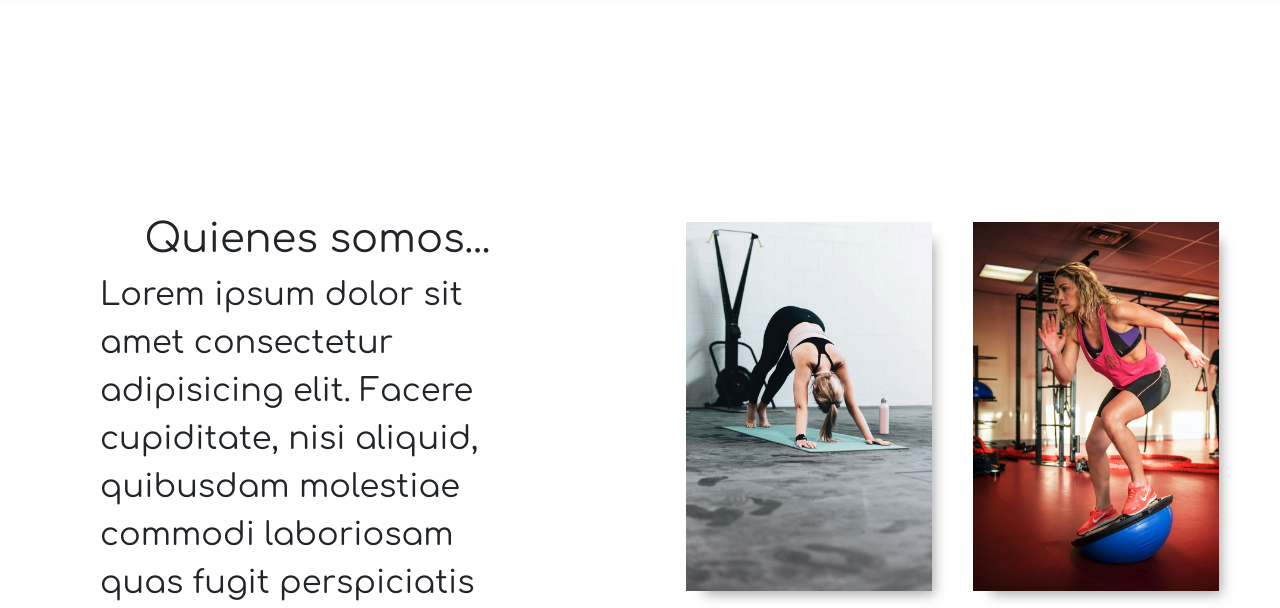
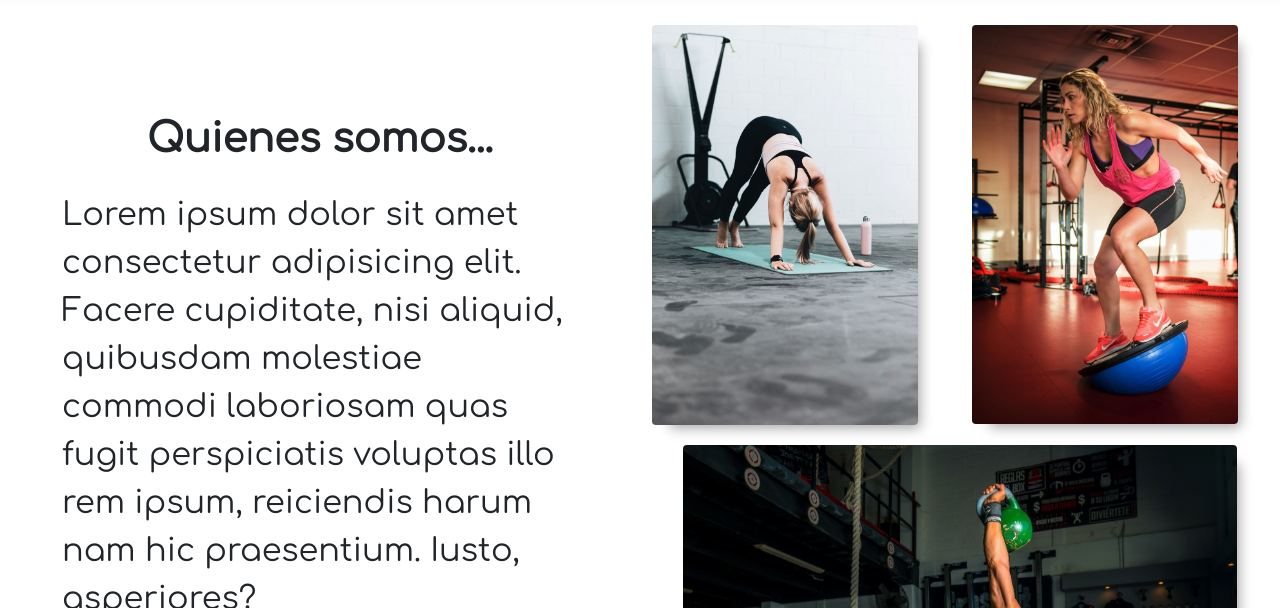
Before and after one commit to JuanBenega/Proyecto-Desarrollo-Web, a plain HTML site: page index.html in a window 1280 px wide. Shown: the part 175-783 px from the top of the page. Drawn offline with nearby package versions, Linux system fonts and the light colour scheme.

Commit message:
grid system en main index

```diff
--- a/index.html
+++ b/index.html
@@ -22,12 +22,15 @@
         <header class="header">
             <!-- zona navegable de nuestro menú-->
 
+            <!-- Navbar -->
             <nav class="navbar navbar-expand-lg">
                 <div class="container-fluid">
                     <a class="navbar-brand" href="index.html">
                         <img src="imagenes/logo.gif" alt="Cuerpo y Armonía" width="300em">
                     </a>
-                  <button class="navbar-toggler" type="button" data-bs-toggle="collapse" data-bs-target="#navbarNavAltMarkup" aria-controls="navbarNavAltMarkup" aria-expanded="false" aria-label="Toggle navigation">
+                    <button class="navbar-toggler" type="button" data-bs-toggle="collapse"
+                        data-bs-target="#navbarNavAltMarkup" aria-controls="navbarNavAltMarkup" aria-expanded="false"
+                        aria-label="Toggle navigation">
                         <span class="navbar-toggler-icon"></span>
                     </button>
 
@@ -41,67 +44,50 @@
                     </div>
                 </div>
             </nav>
+            <!-- Fin Navbar -->
 
-
-            <!-- <nav> -->
-                <!--Logo/Inicio-->
-                <!-- <a class="header-logo" href="index.html">
-                    <img src="imagenes/logo.gif" alt="Cuerpo y Armonía" width="100%">
-                </a>
-
-                <div class="header-options"> -->
-                    <!--Redes sociales-->
-                    <!-- <div class="header-social">
-                        <a href="https://web.whatsapp.com" target="_blank">
-                            <img src="imagenes/whatsapp.png" alt="Whatsapp" width="70%">
-                        </a>
-                        <a href="https://www.facebook.com/cuerpo.y.armonia/" target="_blank">
-                            <img src="imagenes/facebook.png" alt="Facebook" width="70%">
-                        </a>
-                        <a href="https://www.instagram.com/cuerpo.y.armonia/" target="_blank">
-                            <img src="imagenes/instagram.png" alt="Instagram" width="70%">
-                        </a>
-                    </div> -->
-
-                    <!--Menú-->
-                    <!-- <ul>
-                        <li>
-                            <a href="bienestar.html">Bienestar</a>
-                        </li>
-                        <li>
-                            <a href="entrenamiento.html">Entrenamiento</a>
-                        </li>
-                        <li>
-                            <a href="masajes.html">Masajes</a>
-                        </li>
-                        <li>
-                            <a href="turno.html">Sacá tu turno</a>
-                        </li>
-                    </ul>
-                </div>
-            </nav> -->
         </header>
         <!--Fin Header-->
 
         <!--Main-->
-        <!--sección Nosotros-->
         <section class="us">
+            <div class="container-fluid">
+                <div class="row">
+                    <!--sección Texto Nosotros-->
+                    <div class="col-md-6">
                         <h1>Quienes somos...</h1>
                         <p>
-                Lorem ipsum dolor sit amet consectetur adipisicing elit. Facere cupiditate, nisi aliquid, quibusdam
-                molestiae commodi laboriosam quas fugit perspiciatis voluptas illo rem ipsum, reiciendis harum nam
+                            Lorem ipsum dolor sit amet consectetur adipisicing elit. Facere cupiditate, nisi aliquid,
+                            quibusdam
+                            molestiae commodi laboriosam quas fugit perspiciatis voluptas illo rem ipsum, reiciendis
+                            harum
+                            nam
                             hic
                             praesentium. Iusto, asperiores?
                         </p>
+                    </div>
+                    <!-- Fin sección Texto Nosotros -->
+
+                    <!-- sección de Imagenes Nosotros -->
+                    <div class="col-md-6">
+                        <div class="row">
+                            <div class="col-md-6">
+                                <img class="main-pic rounded img-fluid" src="imagenes/imagen-1.jpg" alt="Actividad física">
+                            </div>
+                            <div class="col-md-6">
+                                <img class="main-pic rounded img-fluid" src="imagenes/imagen-2.jpg" alt="Pilates Reformer">
+                            </div>
+                        </div>
+                        <div class="row">
+                            <div class="col-md-12">
+                                <img class="main-pic rounded mx-auto d-block" src="imagenes/imagen-3.jpg" alt="Meditación">
+                            </div>
+                        </div>
+                    </div>
+                    <!-- Fin sección de Imagenes Nosotros -->
+                </div>
+            </div>
         </section>
-
-        <!--sección de imágenes ilustrativas de Nosotros-->
-        <section class="main-images">
-            <img class="main-pic" src="imagenes/imagen-1.jpg" alt="Actividad física">
-            <img class="main-pic" src="imagenes/imagen-2.jpg" alt="Pilates Reformer">
-            <img class="main-pic" src="imagenes/imagen-3.jpg" alt="Meditación">
-        </section>
-
         <!--Fin del main-->
 
         <!--Footer-->
--- a/style.css
+++ b/style.css
@@ -21,7 +21,7 @@
     grid-template-rows: 0.5fr 3fr 0.5fr;
     grid-template-areas:
         "header header header header"
-        "nosotros nosotros imagenes imagenes"
+        "nosotros nosotros nosotros nosotros"
         "footer footer footer footer";
     gap: 10px;
 }
@@ -198,18 +198,23 @@
     grid-area: nosotros;
     font-family: "comfortaa";
     font-size: 2rem;
-    padding: 200px 100px;
-    align-content: center;
+    /* align-content: center; */
 
 }
 
 .us h1 {
+    padding: 100px 0px 0px 0px;
     text-align: center;
+    font-weight: bold;
+}
+
+.us p {
+    padding: 20px 50px;
 }
 
 /*Estilos imágenes Main*/
 .main-images {
-    grid-area: imagenes;
+    /* grid-area: imagenes; */
     padding-right: 20px;
     display: flex;
     align-content: center;
@@ -218,7 +223,7 @@
 }
 
 .main-pic {
-    width: 40%;
+    width: 90%;
     object-fit: cover;
     -webkit-box-shadow: 10px 11px 12px -8px rgba(0, 0, 0, 0.36);
     -moz-box-shadow: 10px 11px 12px -8px rgba(0, 0, 0, 0.36);
```
Lines whose indentation alone changed are shown as unchanged.
